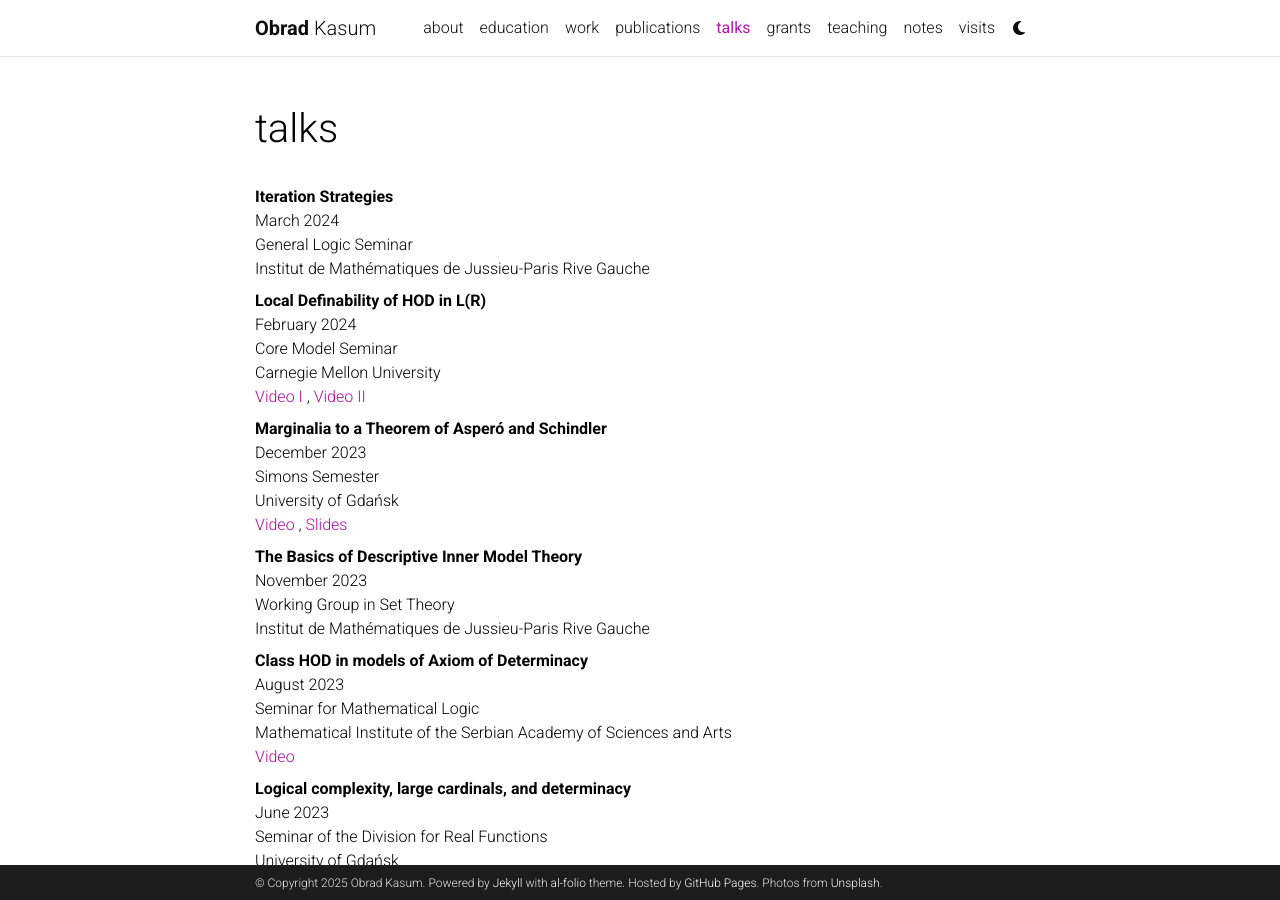
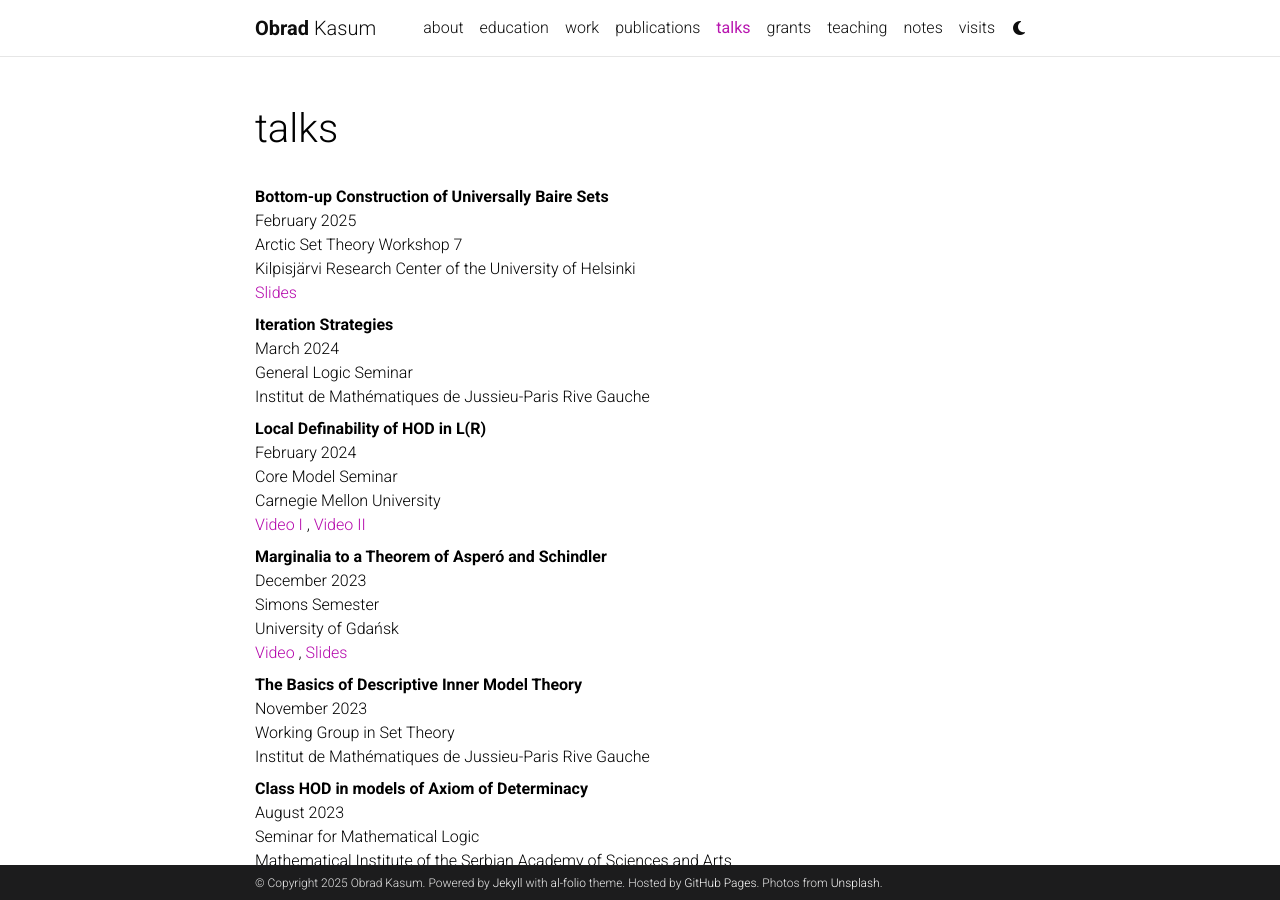
Before and after one commit to obradkasum/obradkasum.github.io, a Jekyll site: the page built from _pages/talks.md, in a window 1280 px wide and 900 px high. Built offline with Jekyll 4.4.1, drawn with Linux system fonts in a browser that asks for light colours; comment, search, counter and statistics services are not loaded; a style sheet for code colours, icons or effects is not loaded.

Commit message:
Update talks.md

```diff
--- a/_pages/talks.md
+++ b/_pages/talks.md
@@ -7,6 +7,12 @@ nav: true
 nav_order: 4
 ---
 <dl>
+<dt>Bottom-up Construction of Universally Baire Sets</dt>
+<dd>February 2025<br>
+    Arctic Set Theory Workshop 7<br>
+    Kilpisjärvi Research Center of the University of Helsinki<br>
+    <a href = 'https://drive.google.com/file/d/1TwSNa6SP8N56qJ0KjcW87YCzOxSF-_L6/view?usp=sharing'>Slides</a></dd>
+
 <dt>Iteration Strategies</dt>
 <dd>March 2024<br>
     General Logic Seminar<br>
```
